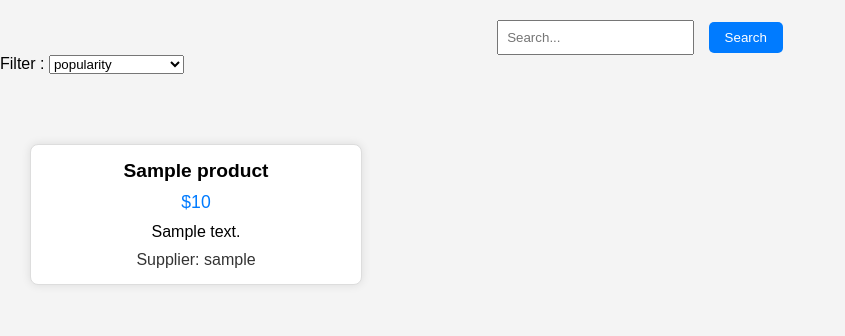
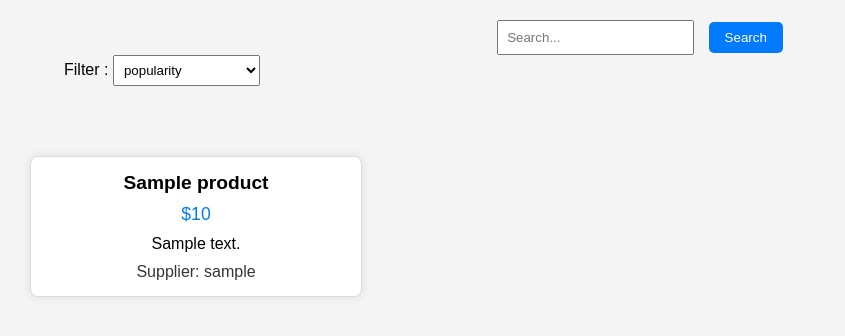
Before and after one commit to SACHINK51/pyproject, a Flask app: template templates/customer.html in a window 1280 px wide. Shown: the part 135-471 px from the top of the page, without its empty margins (0-845 px from the left). Run offline with Flask 3, Linux system fonts and the light colour scheme; a user stored in the database is signed in; tables that the repository leaves empty or names only in its code hold one stand-in row (values such as "Sample post"); the template is opened without the code that fills it: most values are stand-ins (such as "Sample title", 1, 10 or a date in 2020).

Commit message:
added style for filterbox

```diff
--- a/templates/customer.html
+++ b/templates/customer.html
@@ -91,10 +91,15 @@
             border-radius: 5px;
             cursor: pointer;
         }
-
-	.displayNone{
-	    display:none;
-	}
+        #labelForFilterBox{
+            margin-left: 5%;
+        }
+        #filterBox{
+            padding: 6px;
+        }
+        .displayNone{
+            display:none;
+        }
 
     </style>
 </head>
@@ -111,7 +116,7 @@
         <input type="text" id="searchInput" placeholder="Search...">
         <button type="button" onclick="searchMethod()">Search</button>
     </div>
-    <label for="filterBox">Filter : </label>
+    <label id = "labelForFilterBox" for="filterBox">Filter : </label>
     <select id="filterBox" name="userType" onchange=sortMethod(this)>
         <option value="productID">popularity</option>
         <option value="priceLTH">price(Low to High)</option>
```
